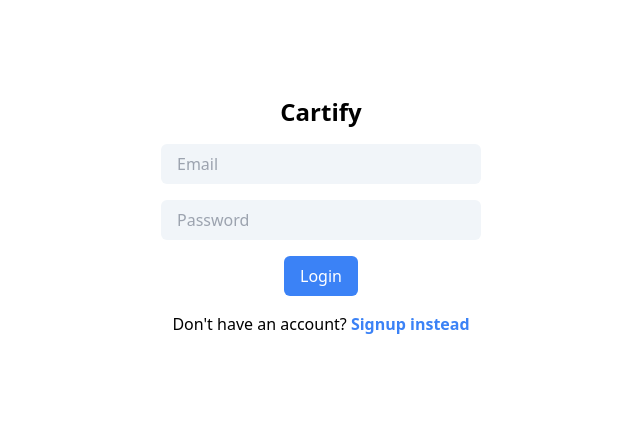
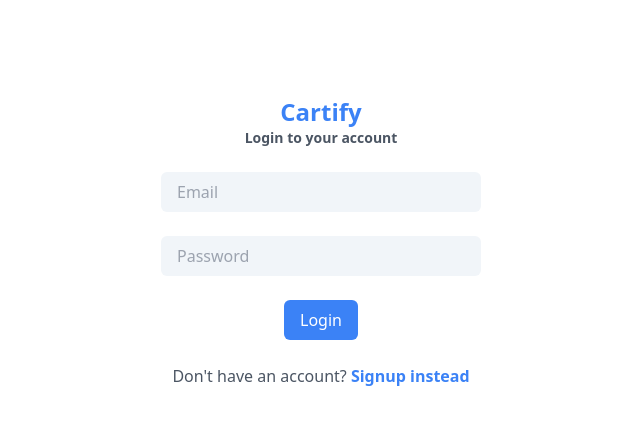
Before and after one commit to SagarMainali/cartify.ecom, a React (Vite) app: page /login in a window 1280 px wide. Shown: the top 424 px of the page, without its empty margins (319-959 px from the left). Built offline with nearby package versions, Linux system fonts and the light colour scheme; no server answers.

Commit message:
updated login and signup page ui

```diff
--- a/src/pages/LoginPage.tsx
+++ b/src/pages/LoginPage.tsx
@@ -27,12 +27,17 @@ export default function LoginPage() {
      }
 
      return (
-          <div className="login-page flex flex-col justify-center items-center gap-4 mt-20">
-               <h2 className="text-2xl font-semibold">Cartify</h2>
-               <input className="bg-slate-100 w-[20rem] px-4 py-2 rounded-md outline-0" name="email" type="text" placeholder="Email" onChange={handleChange_Login} value={formData.email} />
-               <input className="bg-slate-100 w-[20rem] px-4 py-2 rounded-md outline-0" name="password" type="password" placeholder="Password" onChange={handleChange_Login} value={formData.password} />
-               <button className="bg-blue-500 text-white px-4 py-2 rounded-md">Login</button>
-               <h2>Don't have an account? <NavLink className='text-blue-500 font-semibold hover:underline' to='/signup'>Signup instead</NavLink></h2>
+          <div className="login-page flex justify-center items-center mt-20">
+               <div className="flex flex-col justify-center items-center gap-6">
+                    <div className="title">
+                         <h2 className="text-blue-500 text-2xl font-semibold text-center ">Cartify</h2>
+                         <h2 className="font-semibold text-sm text-gray-600">Login to your account</h2>
+                    </div>
+                    <input className="bg-slate-100 w-[20rem] px-4 py-2 rounded-md outline-0" name="email" type="text" placeholder="Email" onChange={handleChange_Login} value={formData.email} />
+                    <input className="bg-slate-100 w-[20rem] px-4 py-2 rounded-md outline-0" name="password" type="password" placeholder="Password" onChange={handleChange_Login} value={formData.password} />
+                    <button className="bg-blue-500 text-white px-4 py-2 rounded-md">Login</button>
+                    <h2 className="text-gray-600">Don't have an account? <NavLink className='text-blue-500 font-semibold hover:underline' to='/signup'>Signup instead</NavLink></h2>
+               </div>
           </div>
      )
 }
--- a/src/pages/SignupPage.tsx
+++ b/src/pages/SignupPage.tsx
@@ -28,13 +28,16 @@ export default function SignupPage() {
      }
 
      return (
-          <div className="login-page flex flex-col justify-center items-center gap-4 mt-20">
-               <h2 className="text-2xl font-semibold">Cartify</h2>
+          <div className="login-page flex flex-col justify-center items-center gap-6 mt-20">
+               <div className="title">
+                    <h2 className="text-blue-500 text-2xl font-semibold text-center ">Cartify</h2>
+                    <h2 className="font-semibold text-sm text-gray-600">Create new account</h2>
+               </div>
                <input className="bg-slate-100 w-[20rem] px-4 py-2 rounded-md outline-0" name="email" type="text" placeholder="Email" onChange={handleChange_singup} value={formData.email} />
                <input className="bg-slate-100 w-[20rem] px-4 py-2 rounded-md outline-0" name="password" type="password" placeholder="Password" onChange={handleChange_singup} value={formData.password} />
                <input className="bg-slate-100 w-[20rem] px-4 py-2 rounded-md outline-0" name="confirm_pw" type="password" placeholder="Confirm Password" onChange={handleChange_singup} value={formData.confirm_pw} />
                <button className="bg-blue-500 text-white px-4 py-2 rounded-md">Sign Up</button>
-               <h2>Already have an account? <NavLink className='text-blue-500 font-semibold hover:underline' to='/login'>Login instead</NavLink></h2>
+               <h2 className="text-gray-600">Already have an account? <NavLink className='text-blue-500 font-semibold hover:underline' to='/login'>Login instead</NavLink></h2>
           </div>
      )
 }
```
